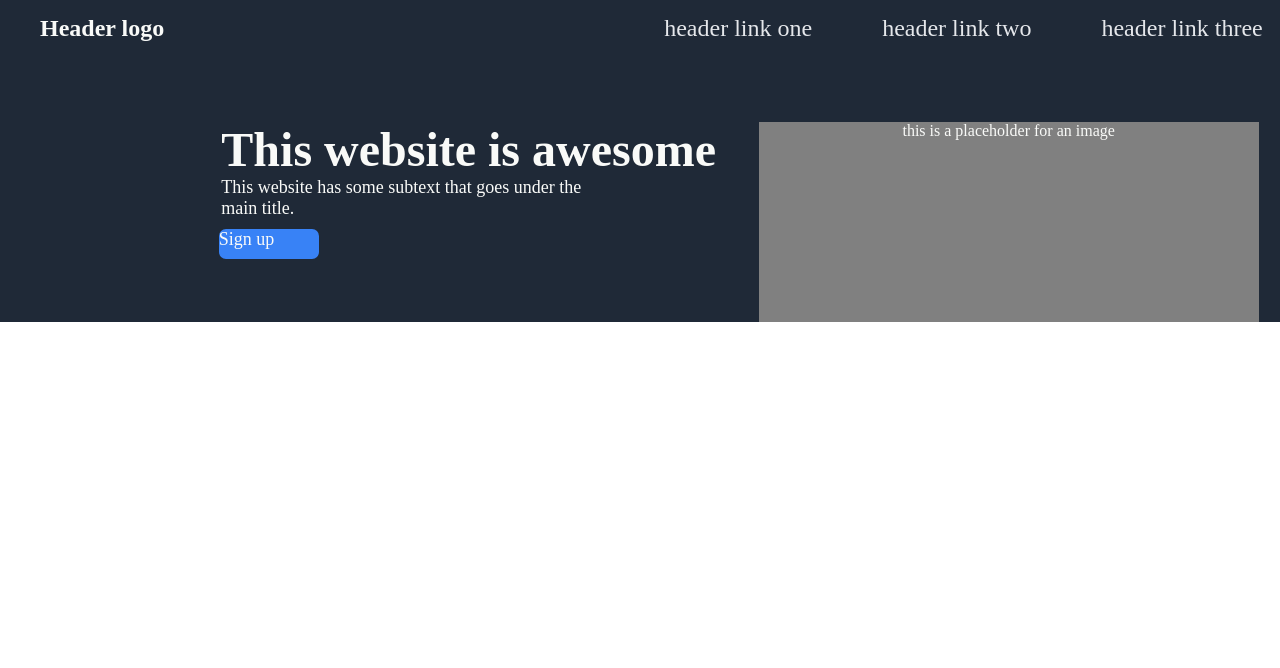
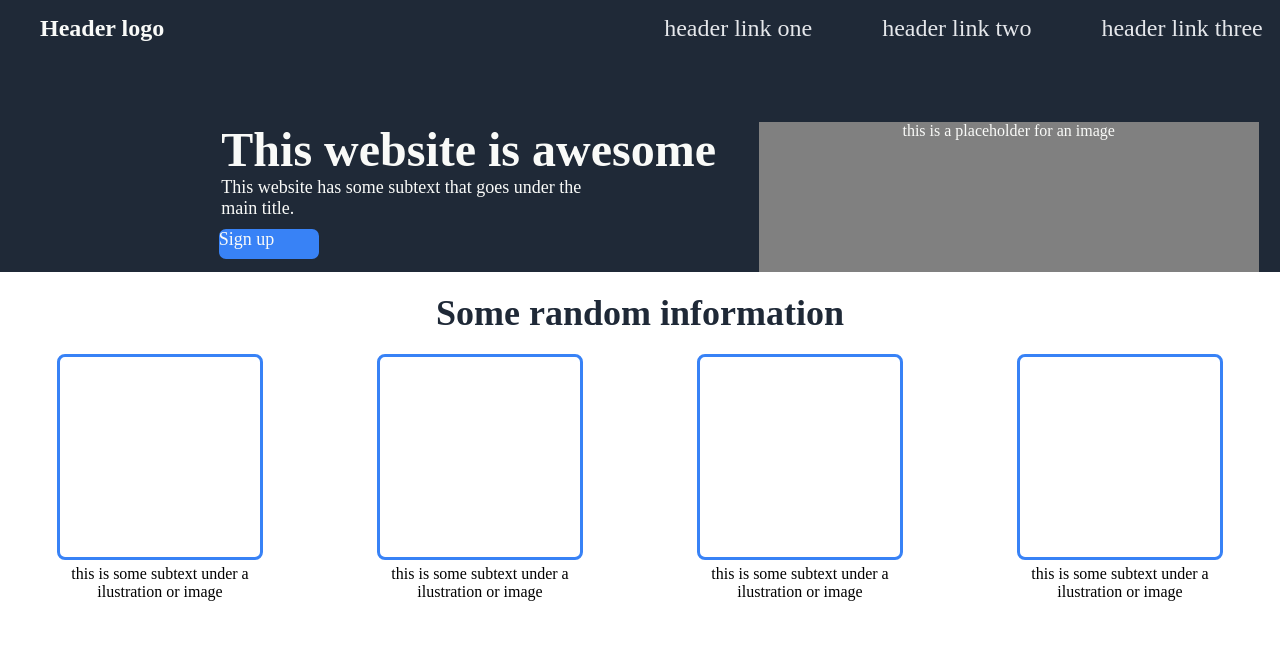
Before and after one commit to pedrokns/webpage, a plain HTML site: page index.html in a window 1280 px wide. Drawn offline with Linux system fonts and the light colour scheme.

Commit message:
I added the third part of the webpage

```diff
--- a/index.html
+++ b/index.html
@@ -28,9 +28,27 @@
     </div>
 
         <div class="image">this is a placeholder for an image</div>
+    </div>
+    </div>
+    <div class="third">
+        <p class="random">Some random information</p>
+        <div class="square">
+            <p class="thing"></p>
+            <p class="thing">
+
+            </p>
+            <p class="thing"></p>
+            <p class="thing"></p>
+        </div>
+        <div class="content">
+            <p class="one">this is some subtext under a ilustration or image</p>
+            <p class="one">this is some subtext under a ilustration or image</p>
+            <p class="one">this is some subtext under a ilustration or image</p>
+            <p class="one">this is some subtext under a ilustration or image</p>
+
+        </div>
 
     </div>
-</div>
 
 
 </body>
--- a/style.css
+++ b/style.css
@@ -46,12 +46,10 @@ color: #f9faf8;
 .image {
     background-color:  gray;
     width: 500px;
-    height: 200px;
+    height: 150px;
     text-align: center;
-    vertical-align: 50px
+
 }
-
-
 
 .awesome {
     font-size: 48px;
@@ -63,7 +61,6 @@ color: #f9faf8;
     font-size: 18px;
     width: 400px;
     padding-left: 200px;
-
 }
 
 .sig {
@@ -86,3 +83,38 @@ color: #f9faf8;
     display: flex;
     justify-content: space-around;
 }
+
+.random {
+    color: #1f2937;
+    font-size: 36px;
+    font-weight: bolder;
+    text-align: center;
+    padding-top: 20px;
+}
+
+
+.square { display: flex;
+    justify-content: space-around;
+    padding-top: 20px;
+}
+
+.thing {
+    width: 200px;
+    height: 200px;
+    border-radius: 8px;
+    border-color: #3882f6;
+    border-style: solid;
+}
+
+.content {
+    display: flex;
+    justify-content: space-around;
+}
+
+.one {
+    width: 200px;
+    height: 100px;
+    text-align: center;
+    padding-top: 5px;
+
+}
```
